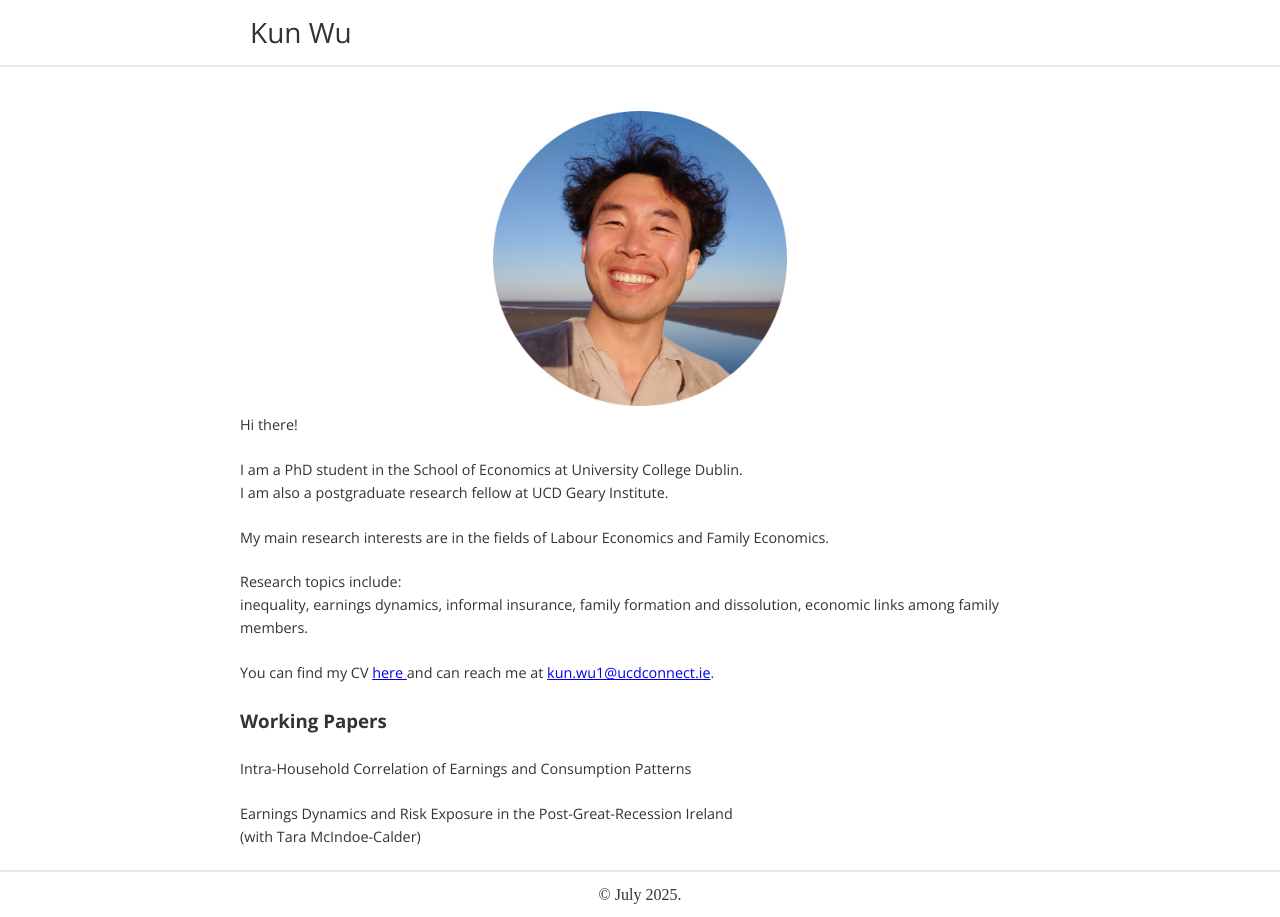
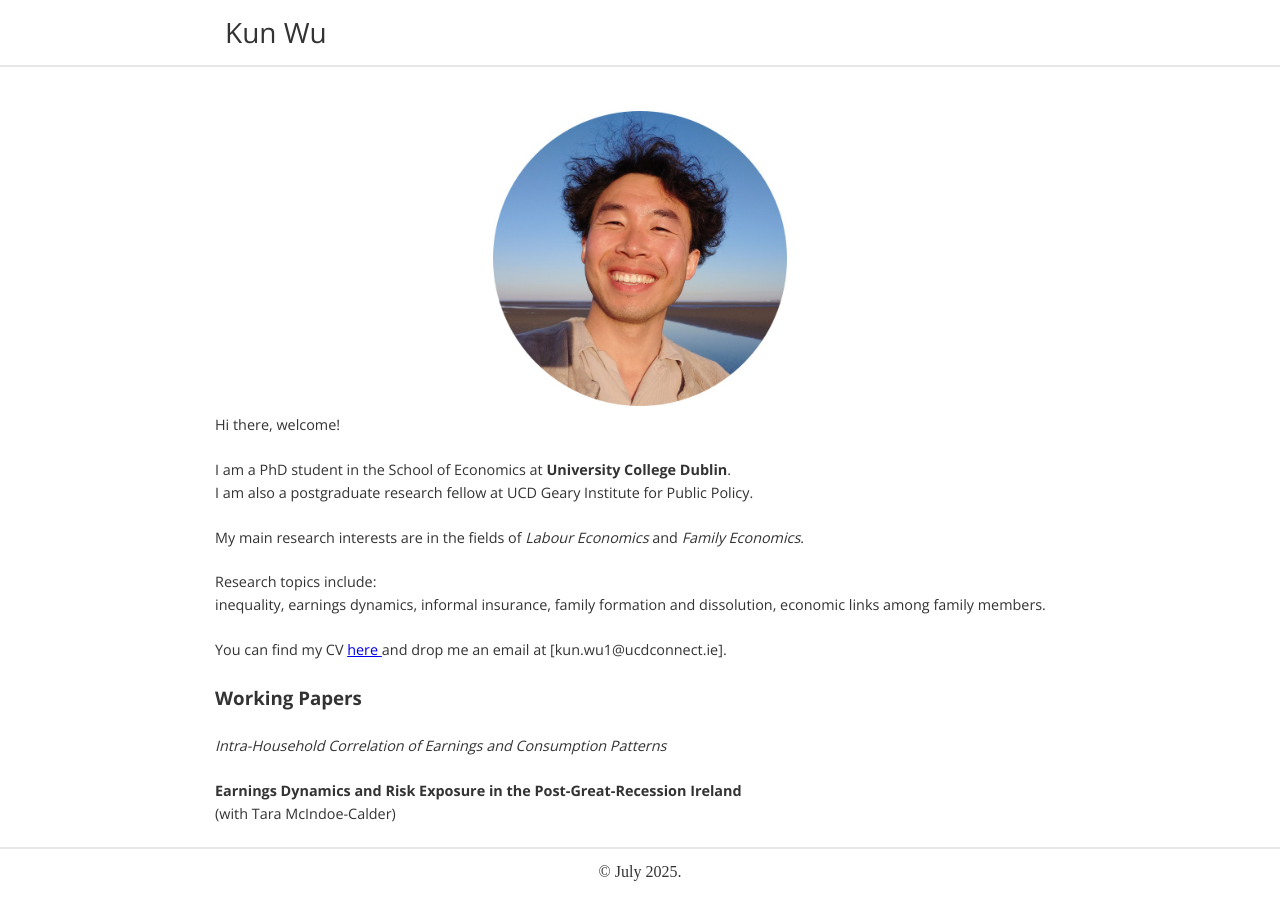
Before and after one commit to Kunslog/Kunslog.github.io, a plain HTML site: page index.html in a window 1280 px wide. After the commit the page ends 894 px from the top, so only its background shows below. Drawn offline with nearby package versions, Linux system fonts and the light colour scheme.

Commit message:
Final round

```diff
--- a/index.html
+++ b/index.html
@@ -28,7 +28,7 @@
                  cursor: pointer;
                  text-decoration: none;}
 
-    #container {max-width: 800px;
+    #container {max-width: 850px;
                 margin: 0 auto;}
 
     body {font-family: 'Open Sans', sans-serif;
@@ -76,16 +76,16 @@
 <div id="container">
 
   <p>
-  Hi there!
+  Hi there, welcome!
   </p>
 
   <p>
-  I am a PhD student in the School of Economics at University College Dublin. <br>
-  I am also a postgraduate research fellow at UCD Geary Institute.
+  I am a PhD student in the School of Economics at <b>University College Dublin</b>. <br>
+  I am also a postgraduate research fellow at UCD Geary Institute for Public Policy.
   </p>
 
   <p>
-  My main research interests are in the fields of Labour Economics and Family Economics.
+  My main research interests are in the fields of <i>Labour Economics</i> and <i>Family Economics</i>.
   </p>
 
   <p>
@@ -94,8 +94,8 @@
   </p>
 
   <p>
-  You can find my CV <a href="https://sites.google.com/view/wukun/cv?authuser=0" target="_blank"> here </a> and can reach me at
-  <a href="mailto:kun.wu1@ucdconnect.ie">kun.wu1@ucdconnect.ie</a>.
+  You can find my CV <a href="https://sites.google.com/view/wukun/cv?authuser=0" target="_blank"> here </a> and drop me an email at
+  [kun.wu1@ucdconnect.ie].
   </p>
 
   <p>
@@ -103,11 +103,11 @@
   </p>
 
   <p>
-  Intra-Household Correlation of Earnings and Consumption Patterns
+  <em>Intra-Household Correlation of Earnings and Consumption Patterns</em>
   </p>
 
   <p>
-  Earnings Dynamics and Risk Exposure in the Post-Great-Recession Ireland <br>
+  <strong>Earnings Dynamics and Risk Exposure in the Post-Great-Recession Ireland </strong><br>
   (with Tara McIndoe-Calder)
   </p>
 
```
